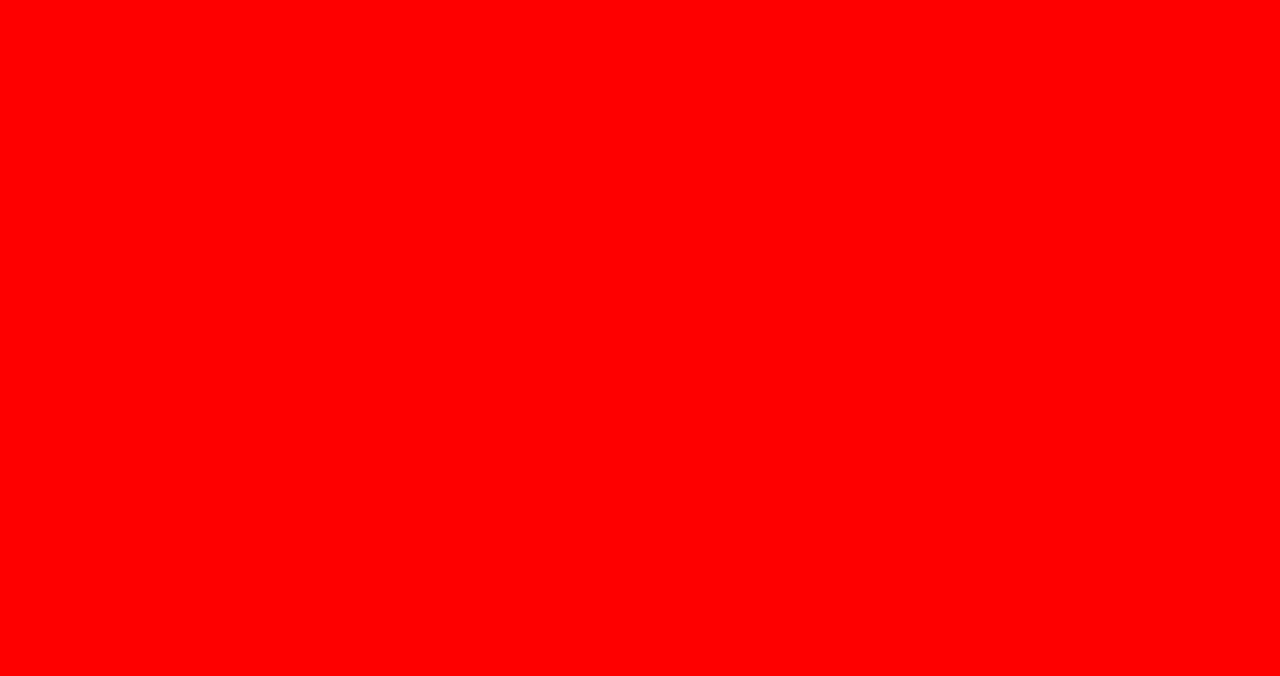
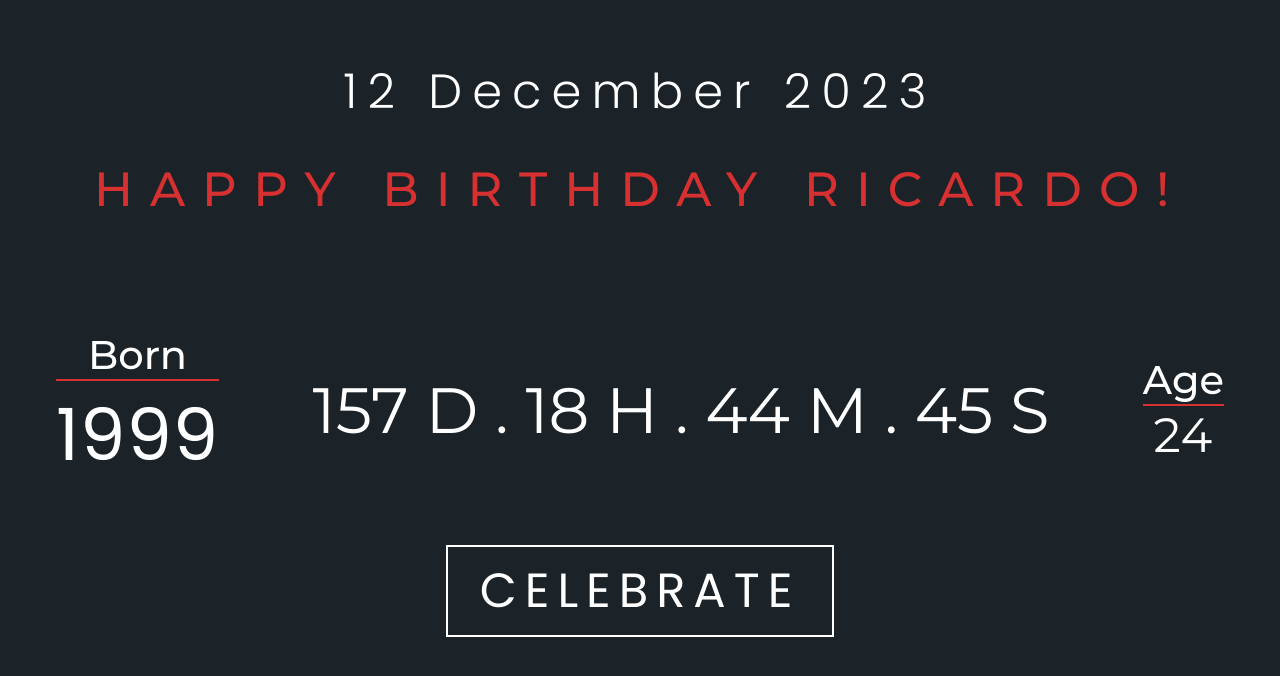
Before and after one commit to RicardoLopesFV/birthday_landing_page, a website built with Parcel: page src/index.html in a window 1280 px wide. Built offline with nearby package versions, Linux system fonts and the light colour scheme.

Commit message:
End of project

```diff
--- a/package.json
+++ b/package.json
@@ -2,9 +2,9 @@
   "name": "tarefa-modulo-22",
   "version": "1.0.0",
   "description": "",
-  "main": "index.js",
   "scripts": {
     "dev": "parcel src/index.html src/styles/main.scss src/scripts/main.js",
+    "build": "parcel build src/index.html",
     "test": "echo \"Error: no test specified\" && exit 1"
   },
   "keywords": [],
--- a/src/index.html
+++ b/src/index.html
@@ -1,13 +1,46 @@
 <!DOCTYPE html>
 <html lang="pt-BR">
 <head>
+
     <meta charset="UTF-8">
     <meta name="viewport" content="width=device-width, initial-scale=1.0">
     <meta http-equiv="X-UA-Compatible" content="ie=edge">
     <title>Document</title>
+
+    <link rel="preconnect" href="https://fonts.googleapis.com">
+    <link rel="preconnect" href="https://fonts.gstatic.com" crossorigin>
+    <link href="https://fonts.googleapis.com/css2?family=Montserrat:wght@300;400;500;700&display=swap" rel="stylesheet">
+
+    <link rel="preconnect" href="https://fonts.googleapis.com">
+    <link rel="preconnect" href="https://fonts.gstatic.com" crossorigin>
+    <link href="https://fonts.googleapis.com/css2?family=Poppins:wght@300;400;700&display=swap" rel="stylesheet">
+
     <link rel="stylesheet" href="./styles/main.scss">
+
 </head>
+
 <body>
+    <header class="header">
+        <div class="container">
+            <h1 class="header__title">12 December 2023</h1>
+            <h2 class="header__subtitle">Happy Birthday Ricardo!</h2>
+        </div>
+    </header>
+    <main class="main-content">
+        <div class="container">
+            <div>
+                <h3 class="main-content__title">Born</h3>
+                <h4 class="main-content__subtitle main-content__subtitle--year">1999</h4>
+            </div>
+            <span id="contador"></span>
+            <div>
+                <h3 class="main-content__title">Age</h3>
+                <h4 class="main-content__subtitle main-content__subtitle--age">24</h4>
+            </div>
+        </div>
+        <button class="btn">Celebrate</button>
+    </main>
     <script src="./scripts/main.js"></script>
 </body>
+
 </html>
--- a/src/scripts/main.js
+++ b/src/scripts/main.js
@@ -0,0 +1,27 @@
+
+const dataDoEvento = new Date("Dec 12, 2023 22:00:00");
+const timeStampDoEvento = dataDoEvento.getTime();
+
+const contaAsHoras = setInterval(() => {
+    const agora = new Date();
+    const timeStampAtual = agora.getTime();
+
+    const distanciaAteOEvento = timeStampDoEvento - timeStampAtual;
+
+    const diasEmMs = 1000 * 60 * 60 * 24;
+    const horasEmMs = 1000 * 60 * 60;
+    const minutosEmMs = 1000 * 60;
+    const segundosEmMs = 1000;
+
+    const diasAteOEvento = Math.floor(distanciaAteOEvento / diasEmMs);
+    const horasAteOEvento = Math.floor((distanciaAteOEvento % diasEmMs) / horasEmMs);
+    const minutosAteOEvento = Math.floor((distanciaAteOEvento % horasEmMs) / minutosEmMs);
+    const segundosAteOEvento = Math.floor((distanciaAteOEvento % minutosEmMs) / segundosEmMs);
+
+    document.getElementById('contador').innerHTML = `${diasAteOEvento} D . ${horasAteOEvento} H . ${minutosAteOEvento} M . ${segundosAteOEvento} S`;
+
+    if (distanciaAteOEvento < 0) {
+        clearInterval(contaAsHoras);
+        document.getElementById('contador').innerHTML = 'Evento Expirado!';
+    }
+}, 1000);
--- /dev/null
+++ b/src/styles/_button.scss
@@ -0,0 +1,29 @@
+
+@use 'variables';
+
+.btn {
+    background-color: variables.$backgroundColor;
+    display: block;
+    margin: 0 auto;
+    padding: 8px 32px;
+    text-transform: uppercase;
+    font-family: Poppins;
+    letter-spacing: 8px;
+    font-size: 48px;
+    border: 2px solid #fff;
+    cursor: pointer;
+    transition: all ease .3s;
+
+    @media (max-width: 1024px) {
+        font-size: 28px;
+    }
+
+    @media (max-width: 640px) {
+        font-size: 18px;
+    }
+}
+
+.btn:hover {
+    background-color: lighten($color: variables.$backgroundColor, $amount: 15%);
+    scale: 1.1;
+}
--- /dev/null
+++ b/src/styles/_header.scss
@@ -0,0 +1,36 @@
+
+.header {
+    &__title {
+        text-align: center;
+        font-size: 48px;
+        font-weight: 300;
+        letter-spacing: 10.08px;
+        font-family: Poppins;
+
+        @media (max-width: 1024px) {
+            font-size: 24px;
+        }
+
+        @media (max-width: 640px) {
+            font-size: 16px;
+        }
+    }
+
+    &__subtitle {
+        color: #d63031;
+        margin-top: 32px;
+        text-align: center;
+        text-transform: uppercase;
+        font-size: 48px;
+        font-weight: 500;
+        letter-spacing: 17px;
+
+        @media (max-width: 1024px) {
+            font-size: 28px;
+        }
+
+        @media (max-width: 640px) {
+            font-size: 18px;
+        }
+    }
+}
--- /dev/null
+++ b/src/styles/_main-content.scss
@@ -0,0 +1,75 @@
+
+.main-content {
+    .container {
+        display: flex;
+        align-items: center;
+        justify-content: space-between;
+
+        @media (max-width: 640px) {
+            display: block;
+            text-align: center;
+        }
+    }
+
+    &__title {
+        text-align: center;
+        font-size: 40px;
+        font-weight: 500;
+        border-bottom: 2px solid #d63031;
+
+        @media (max-width: 1024px) {
+            font-size: 26px;
+        }
+
+        @media (max-width: 640px) {
+            margin: 0 auto;
+            margin-top: 20px;
+            font-size: 20px;
+            width: 70px;
+        }
+    }
+
+    &__subtitle {
+        text-align: center;
+        letter-spacing: 1px;
+        font-weight: 400;
+
+        &--year {
+            font-family: Poppins;
+            font-size: 72px;
+
+            @media (max-width: 1024px) {
+                font-size: 36px;
+            }
+
+            @media (max-width: 640px) {
+                font-size: 26px;
+                margin-bottom: 20px;
+            }
+        }
+
+        &--age {
+            font-size: 48px;
+
+            @media (max-width: 1024px) {
+                font-size: 28px;
+            }
+
+            @media (max-width: 640px) {
+                font-size: 22px;
+            }
+        }
+    }
+
+    span {
+        font-size: 64px;
+
+        @media (max-width: 1024px) {
+            font-size: 36px;
+        }
+
+        @media (max-width: 640px) {
+            font-size: 18px;
+        }
+    }
+}
--- /dev/null
+++ b/src/styles/_reset.scss
@@ -0,0 +1,10 @@
+
+@use 'variables';
+
+* {
+    box-sizing: border-box;
+    margin: 0;
+    padding: 0;
+    font-family: 'Montserrat', sans-serif;
+    color: variables.$primaryFontColor;
+}
--- /dev/null
+++ b/src/styles/_variables.scss
@@ -0,0 +1,4 @@
+
+$primaryFontColor: #fff;
+
+$backgroundColor: #1b2228;
--- a/src/styles/main.scss
+++ b/src/styles/main.scss
@@ -1,3 +1,21 @@
+
+@use 'reset';
+@use 'variables';
+@use 'button';
+@use 'header';
+@use 'main-content';
+
 body {
-    background-color: red;
+    background-color: variables.$backgroundColor;
 }
+
+.container {
+    max-width: 1366px;
+    width: 100%;
+    margin: 0 auto;
+    padding: 56px;
+
+    @media (max-width: 640px) {
+        padding: 26px;
+    }
+}
```
